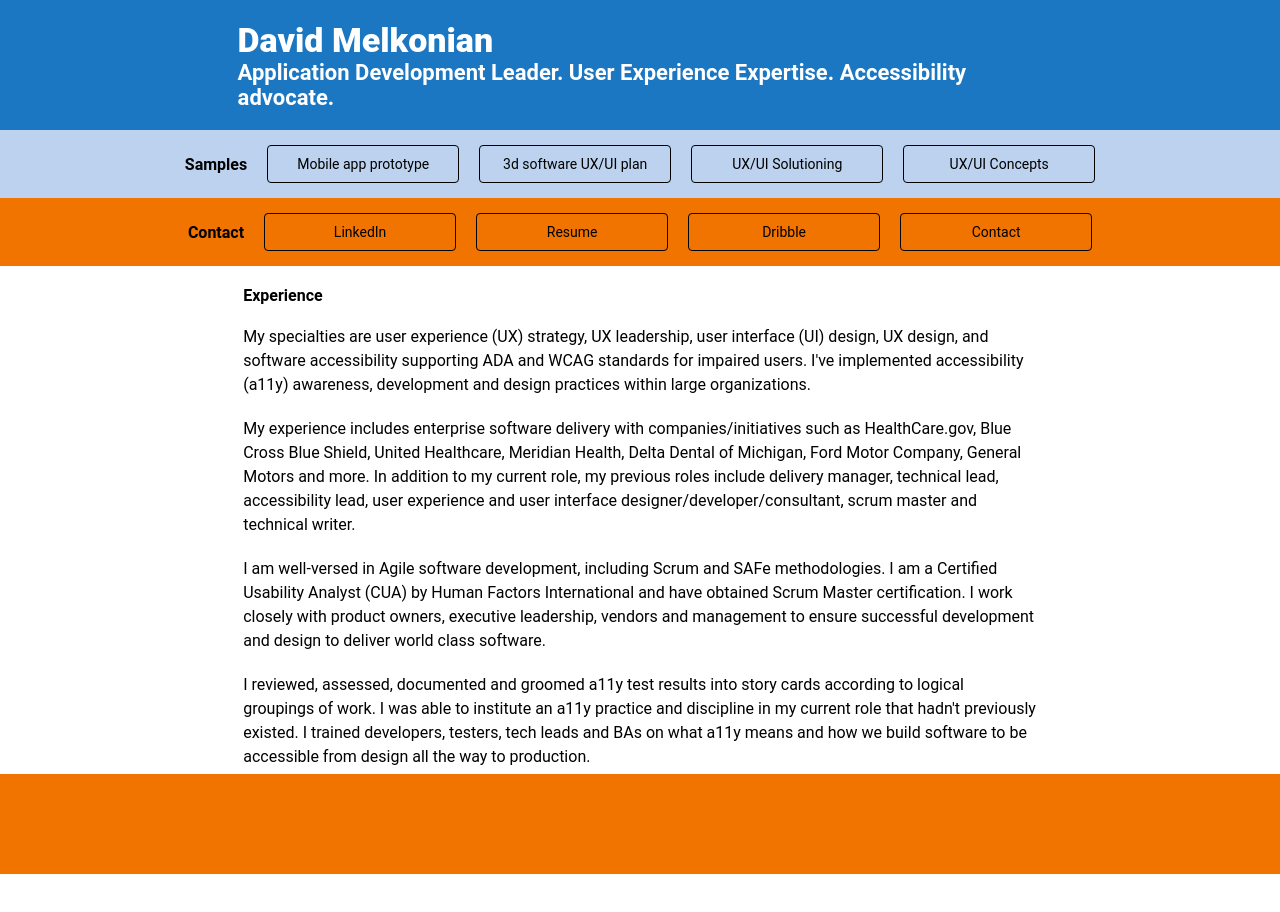
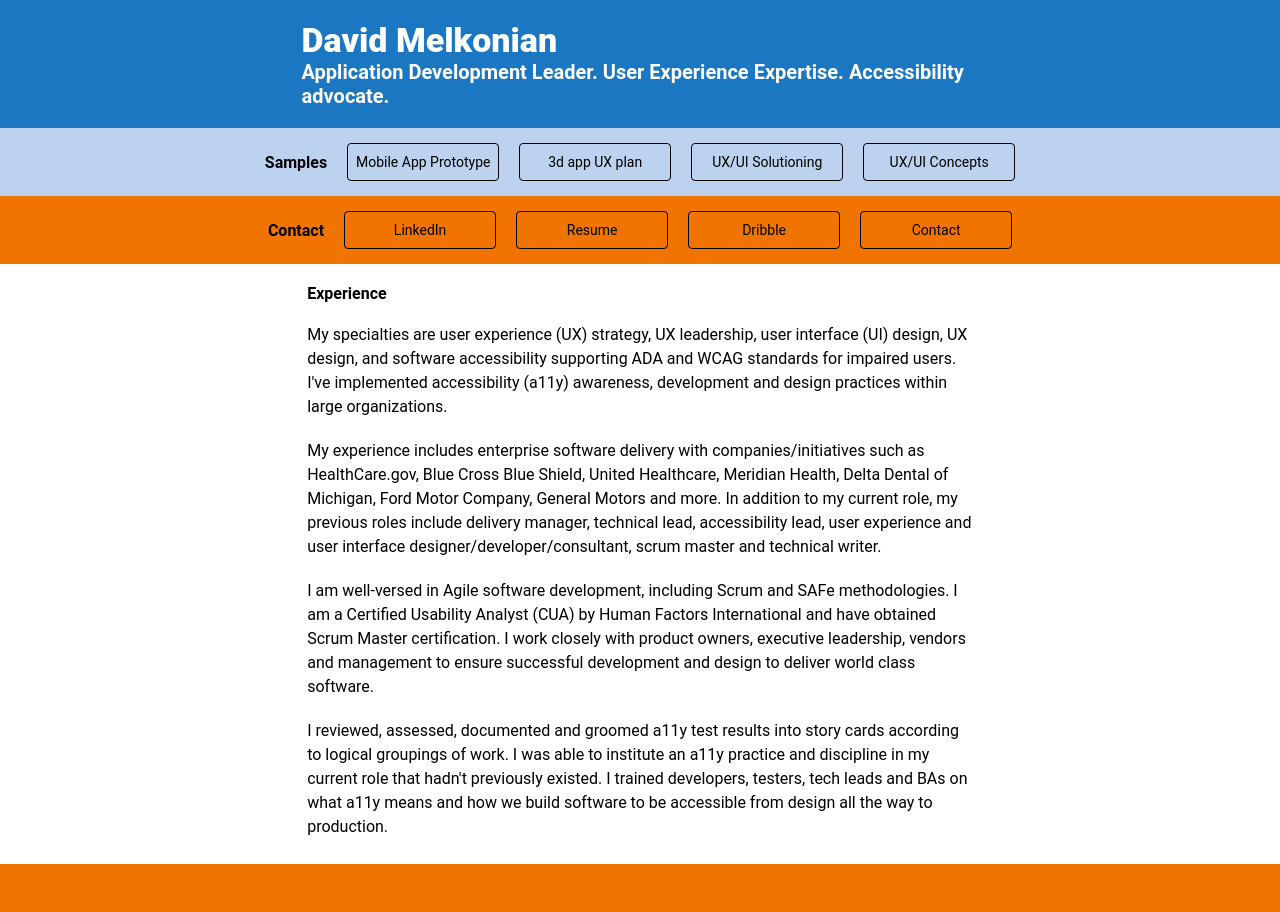
Before and after one commit to davemelk100/codespaces-react, a React (Create React App) app: page / in a window 1280 px wide. Shown: the top 912 px of the page. Before the commit the page ends 874 px from the top, so only its background shows below. Built offline with nearby package versions, Linux system fonts and the light colour scheme.

Commit message:
updates to responsiveness

```diff
--- a/src/App.css
+++ b/src/App.css
@@ -4,19 +4,21 @@
 }
 
 h1 {
-  font-size: 34px;
+  font-size: 24px;
   font-weight: 900;
   margin: 0;
   padding: 0 0 0 20px;
   display: flex;
   justify-content: flex-start;
+  flex-direction: column;
   padding: 0 0 0 20px;
 }
 
 h2 {
-  font-size: 22px;
+  font-size: 18px;
   display: flex;
   justify-content: flex-start;
+  align-items: center;
   margin: 0;
   padding: 0 0 0 20px;
 }
@@ -69,7 +71,7 @@ p {
 .samples li a,
 .contact li a {
   text-decoration: none;
-  padding: 10px;
+  padding: 10px 0px;
   border: 1px solid black;
   border-radius: 4px;
   width: 90px;
@@ -115,7 +117,6 @@ ul li a:hover {
   border: 1px solid transparent !important;
   background-color: white;
   font-weight: bold;
-  text-transform: uppercase;
 }
 
 .stripes {
@@ -144,7 +145,7 @@ ul li a:hover {
 
 .App-grid-header {
   display: flex;
-  flex-direction: column;
+  flex-direction: row;
   background-color: #1C77C3;
   margin: 0;
   width: 100%;
@@ -187,13 +188,6 @@ ul li a:hover {
   padding: 30px;
   display: inline-flex;
   width: 30%;
-  /*background-image: url(ht-7-inch.png);
-  background-repeat: no-repeat;
-  background-size: 100%;
-  min-height: 1200px;
-  position: absolute;
-  right: 0;
-  bottom: 20px;*/
 }
 
 .App-grid-c {
@@ -209,8 +203,26 @@ ul li a:hover {
 
 @media only screen and (min-width: 1000px) {
 
+  h1 {
+    font-size: 34px;
+    font-weight: 900;
+    margin: 0;
+    padding: 0 0 0 20px;
+    display: flex;
+    justify-content: flex-start;
+    padding: 0 0 0 20px;
+  }
+
+  h2 {
+    font-size: 20px;
+    display: flex;
+    justify-content: flex-start;
+    margin: 0;
+    padding: 0 0 0 20px;
+  }
+
   .App-grid-header {
-    margin: 0 17%;
+    margin: 0 22%;
   }
 
   .hide-small {
@@ -228,7 +240,11 @@ ul li a:hover {
   .App-grid-c {
     display: flex;
     flex-direction: column;
-    margin: 20px 19% 0;
+    margin: 20px 24%;
+  }
+
+  .App-grid-header {
+    flex-direction: column;
   }
 
   .samples {
@@ -242,11 +258,11 @@ ul li a:hover {
   }
 
   .contact li a {
-    width: 170px;
+    width: 150px;
   }
 
   .samples li a {
-    width: 170px;
+    width: 150px;
   }
 
   .contact {
--- a/src/App.js
+++ b/src/App.js
@@ -14,8 +14,8 @@ function App() {
           <div className='App-grid-a samples-links'>
             <ul className='samples'>
               <li><h3>Samples</h3></li>
-              <li><a href='https://www.figma.com/proto/IaGShRQDs0RRld07kLP9G5/dewpoint-mobile-app-copy-2?node-id=201%3A315&scaling=min-zoom&page-id=201%3A45&starting-point-node-id=201%3A315&hide-ui=1'>Mobile app <span className='hide-small'>prototype</span></a></li>
-              <li><a href='https://davemelkcom.files.wordpress.com/2021/10/onu-one-uxui-plan.pdf'>3d&nbsp;<span className='hide-small'>software&nbsp;</span>UX/UI plan</a></li>
+              <li><a href='https://www.figma.com/proto/IaGShRQDs0RRld07kLP9G5/dewpoint-mobile-app-copy-2?node-id=201%3A315&scaling=min-zoom&page-id=201%3A45&starting-point-node-id=201%3A315&hide-ui=1'><span className='hide-small'>Mobile&nbsp;App</span> Prototype</a></li>
+              <li><a href='https://davemelkcom.files.wordpress.com/2021/10/onu-one-uxui-plan.pdf'>3d&nbsp;<span className='hide-small'>app&nbsp;</span>UX plan</a></li>
               <li><a href='https://davemelkcom.files.wordpress.com/2021/10/uxui-solution-examples.pdf'><span className='hide-small'>UX/UI&nbsp;</span>Solutioning</a></li>
               <li><a href='https://davemelkcom.files.wordpress.com/2021/11/ux-ui-examples-sketch-3.pdf'><span className='hide-small'>UX/UI&nbsp;</span>Concepts</a></li>
             </ul>
```
